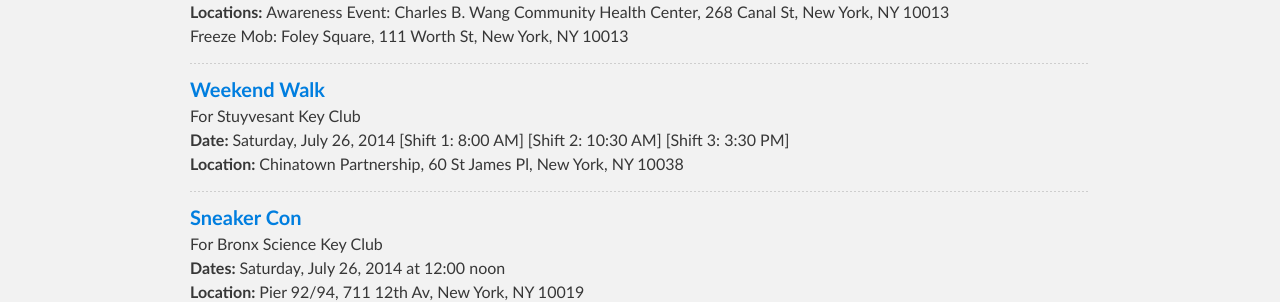
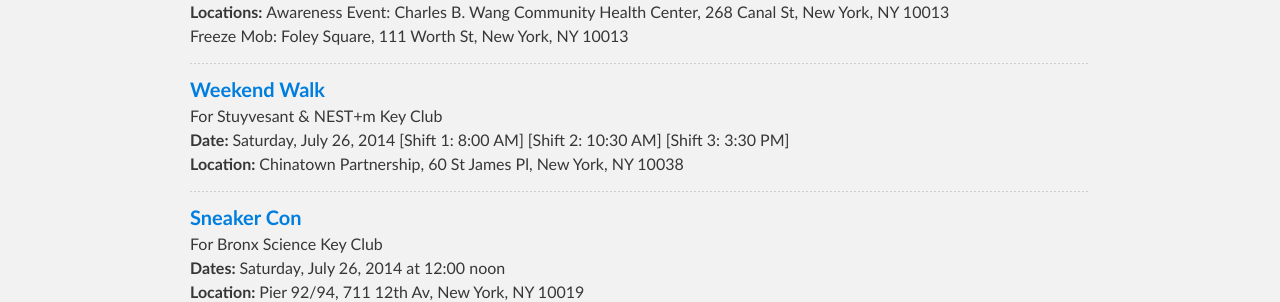
Before and after one commit to d11directions/d11directions.github.io, a Jekyll site: the page built from directions/index.html, in a window 1280 px wide and 900 px high. Shown: the part 287-589 px from the top of the window. Built offline with Jekyll 4.4.1, drawn with Linux system fonts in a browser that asks for light colours.

Commit message:
Update Weekend Walk add nest

```diff
--- a/_posts/2014-07-26-Weekend_Walk.html
+++ b/_posts/2014-07-26-Weekend_Walk.html
@@ -1,8 +1,8 @@
 ---
 layout: direction
 title: Weekend Walk
-for: Stuyvesant Key Club
-tags: [stuy]
+for: Stuyvesant &amp; NEST+m Key Club
+tags: [stuy, nestm]
 time: Saturday, July 26, 2014 &#91;Shift 1&#58; 8:00 AM&#93; &#91;Shift 2&#58; 10:30 AM&#93; &#91;Shift 3&#58; 3:30 PM&#93;
 location: Chinatown Partnership, 60 St James Pl, New York, NY 10038
 nearest-stations:
--- a/nestm/index.html
+++ b/nestm/index.html
@@ -2,7 +2,7 @@
 layout: default
 title: NEST+m Key Club events
 ---
-{% assign lim = 0 %}
+{% assign lim = 1 %}
   {% if lim > 0 %}
   <h2>Directions to Upcoming Events:</h2>
   {% for tag in site.tags.nestm reversed limit: lim %}
```
